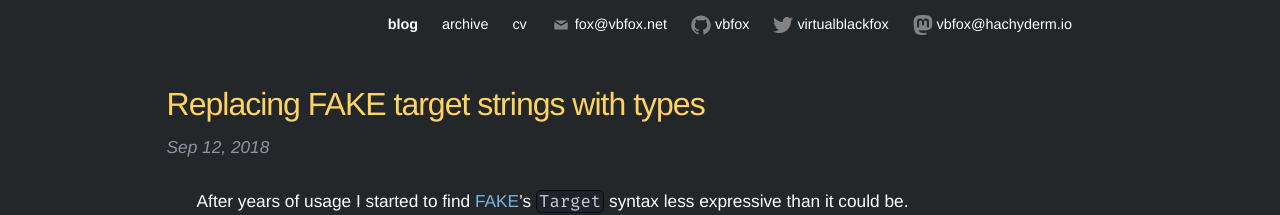
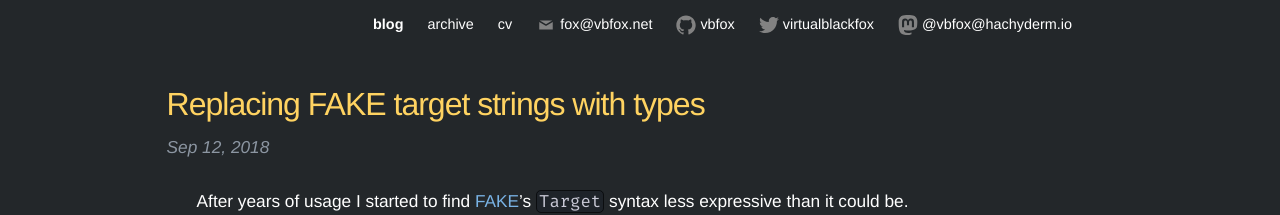
Before and after one commit to vbfox/blog, a Jekyll site: the page built from index.html, in a window 1280 px wide. Shown: the top 215 px of the page. Built offline with Jekyll 4.4.1, drawn with Linux system fonts in a browser that asks for light colours; the list of posts is cut into pages by our own code.

Commit message:
Tweak headers

```diff
--- a/_config.yml
+++ b/_config.yml
@@ -8,7 +8,7 @@ url: "https://blog.vbfox.net" # the base hostname & protocol for your site
 twitter_username: virtualblackfox
 github_username:  vbfox
 mastodon_username: vbfox
-mastodon_fullname: vbfox@hachyderm.io
+mastodon_domain: hachyderm.io
 
 # Build settings
 paginate: 5
--- a/_includes/head.html
+++ b/_includes/head.html
@@ -11,4 +11,7 @@
     <link rel="canonical" href="{{ page.url | replace:'index.html','' | prepend: site.baseurl | prepend: site.url }}">
 
     <meta name="theme-color" content="#23272A" />
+    {% if site.mastodon_username %}
+    <meta name="fediverse:creator" content="@{{ site.mastodon_username }}@{{ site.mastodon_domain }}">
+    {% endif %}
 </head>
--- a/_includes/header.html
+++ b/_includes/header.html
@@ -56,16 +56,16 @@
         {% endif %}
 
         {% if site.mastodon_username %}
-        <a class="page-link" href="https://hachyderm.io/@{{ site.mastodon_username }}" rel="me" target="_blank">
+        <a class="page-link" href="https:///{{ site.mastodon_domain }}/@{{ site.mastodon_username }}" rel="me" target="_blank">
           <span class="icon icon--mastodon">
             <svg viewBox="0 0 216.4144 232.00976">
               <path fill="#2b90d9" d="M211.80734 139.0875c-3.18125 16.36625-28.4925 34.2775-57.5625 37.74875-15.15875 1.80875-30.08375 3.47125-45.99875 2.74125-26.0275-1.1925-46.565-6.2125-46.565-6.2125 0 2.53375.15625 4.94625.46875 7.2025 3.38375 25.68625 25.47 27.225 46.39125 27.9425 21.11625.7225 39.91875-5.20625 39.91875-5.20625l.8675 19.09s-14.77 7.93125-41.08125 9.39c-14.50875.7975-32.52375-.365-53.50625-5.91875C9.23234 213.82 1.40609 165.31125.20859 116.09125c-.365-14.61375-.14-28.39375-.14-39.91875 0-50.33 32.97625-65.0825 32.97625-65.0825C49.67234 3.45375 78.20359.2425 107.86484 0h.72875c29.66125.2425 58.21125 3.45375 74.8375 11.09 0 0 32.975 14.7525 32.975 65.0825 0 0 .41375 37.13375-4.59875 62.915"/>
               <path fill="#fff" d="M177.50984 80.077v60.94125h-24.14375v-59.15c0-12.46875-5.24625-18.7975-15.74-18.7975-11.6025 0-17.4175 7.5075-17.4175 22.3525v32.37625H96.20734V85.42325c0-14.845-5.81625-22.3525-17.41875-22.3525-10.49375 0-15.74 6.32875-15.74 18.7975v59.15H38.90484V80.077c0-12.455 3.17125-22.3525 9.54125-29.675 6.56875-7.3225 15.17125-11.07625 25.85-11.07625 12.355 0 21.71125 4.74875 27.8975 14.2475l6.01375 10.08125 6.015-10.08125c6.185-9.49875 15.54125-14.2475 27.8975-14.2475 10.6775 0 19.28 3.75375 25.85 11.07625 6.36875 7.3225 9.54 17.22 9.54 29.675"/>
             </svg>
-            {{ site.mastodon_fullname }}
+            @{{ site.mastodon_username }}@{{ site.mastodon_domain }}
           </span>
         </a>
-      {% endif %}
+        {% endif %}
       </div>
     </nav>
 
```
